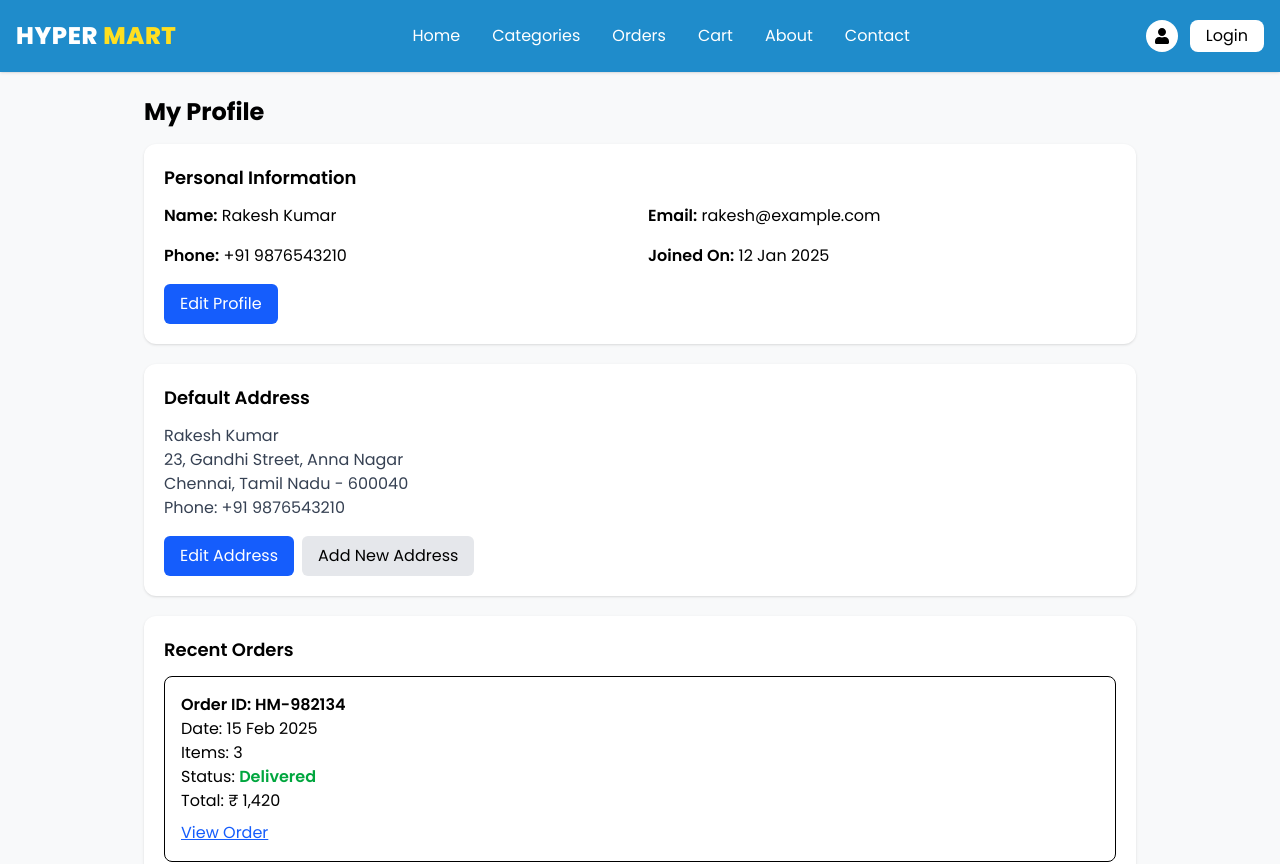
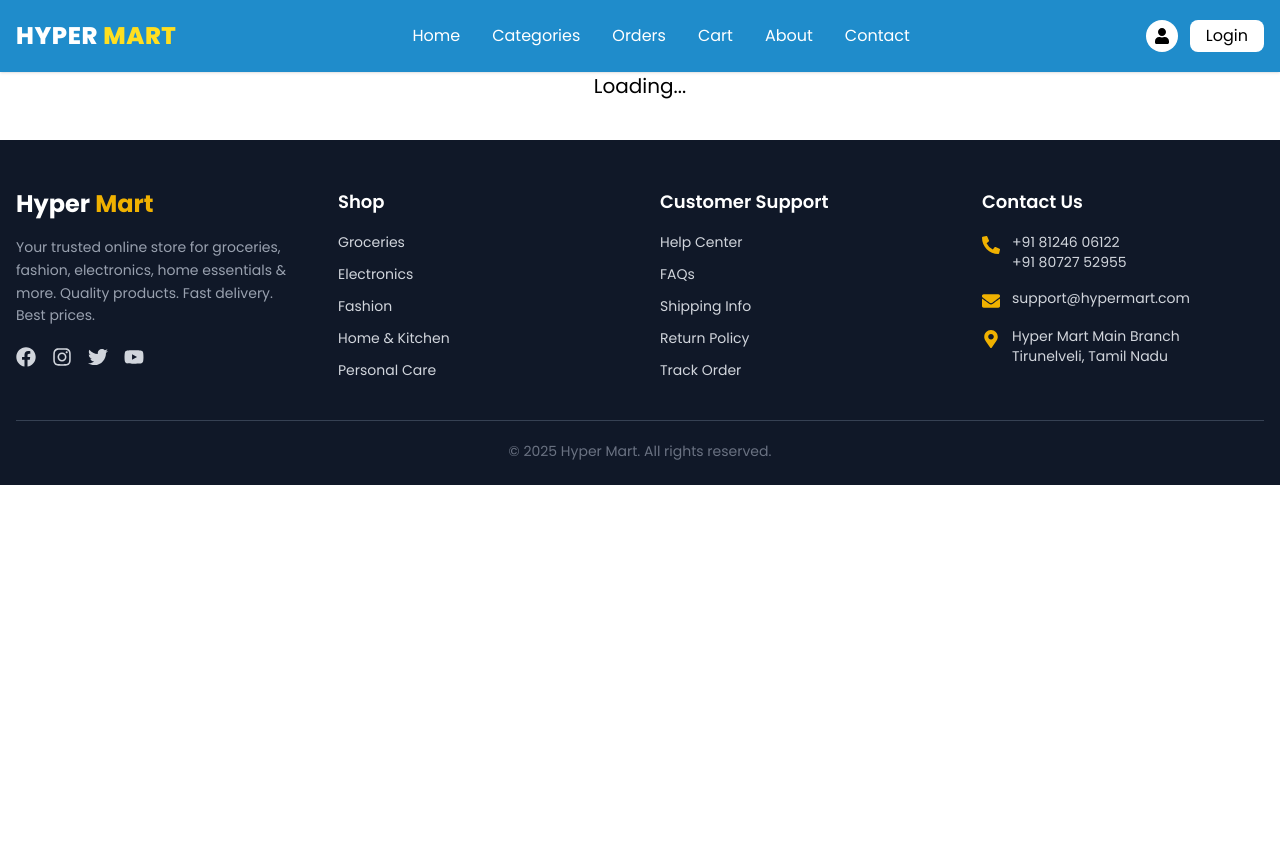
Before and after one commit to withRakesh/HyperMart, a React (Vite) app in the folder client/: page /profile in a window 1280 px wide. Shown: the top 864 px of the page. After the commit the page ends 800 px from the top, so only its background shows below. Built offline with nearby package versions, Linux system fonts and the light colour scheme.

Commit message:
updated profile page

```diff
--- a/client/src/pages/Profile.jsx
+++ b/client/src/pages/Profile.jsx
@@ -1,8 +1,29 @@
 import React from "react";
 import Navbar from "../components/Navbar";
 import Footer from "../components/Footer";
+import { useState } from "react";
+import { useEffect } from "react";
 
 const Profile = () => {
+
+  const [user, setUser] = useState(null)
+
+  useEffect(()=>{
+    const userInfo = localStorage.getItem('user');
+
+    if(userInfo){
+      setUser(JSON.parse(userInfo));
+    }
+
+
+  }, []);
+
+
+  if (!user) {
+    return <p className="text-center text-xl">Loading...</p>;
+  }
+
+
   return (
     <div className="bg-[#f8f9fa] min-h-screen">
       <div className="max-w-5xl mx-auto px-4 py-6">
@@ -14,16 +35,16 @@ const Profile = () => {
 
           <div className="grid sm:grid-cols-2 gap-4">
             <p>
-              <span className="font-semibold">Name:</span> Rakesh Kumar
+              <span className="font-semibold">Name: </span>{user.userName}
             </p>
             <p>
-              <span className="font-semibold">Email:</span> rakesh@example.com
+              <span className="font-semibold">Email: </span>{user.email}
             </p>
             <p>
               <span className="font-semibold">Phone:</span> +91 9876543210
             </p>
             <p>
-              <span className="font-semibold">Joined On:</span> 12 Jan 2025
+              <span className="font-semibold">Joined On:</span>{new Date(user.createdAt).toLocaleDateString()}
             </p>
           </div>
 
```
Also changed, not shown: 1 other file (tests, documents, lock files or other folders).
